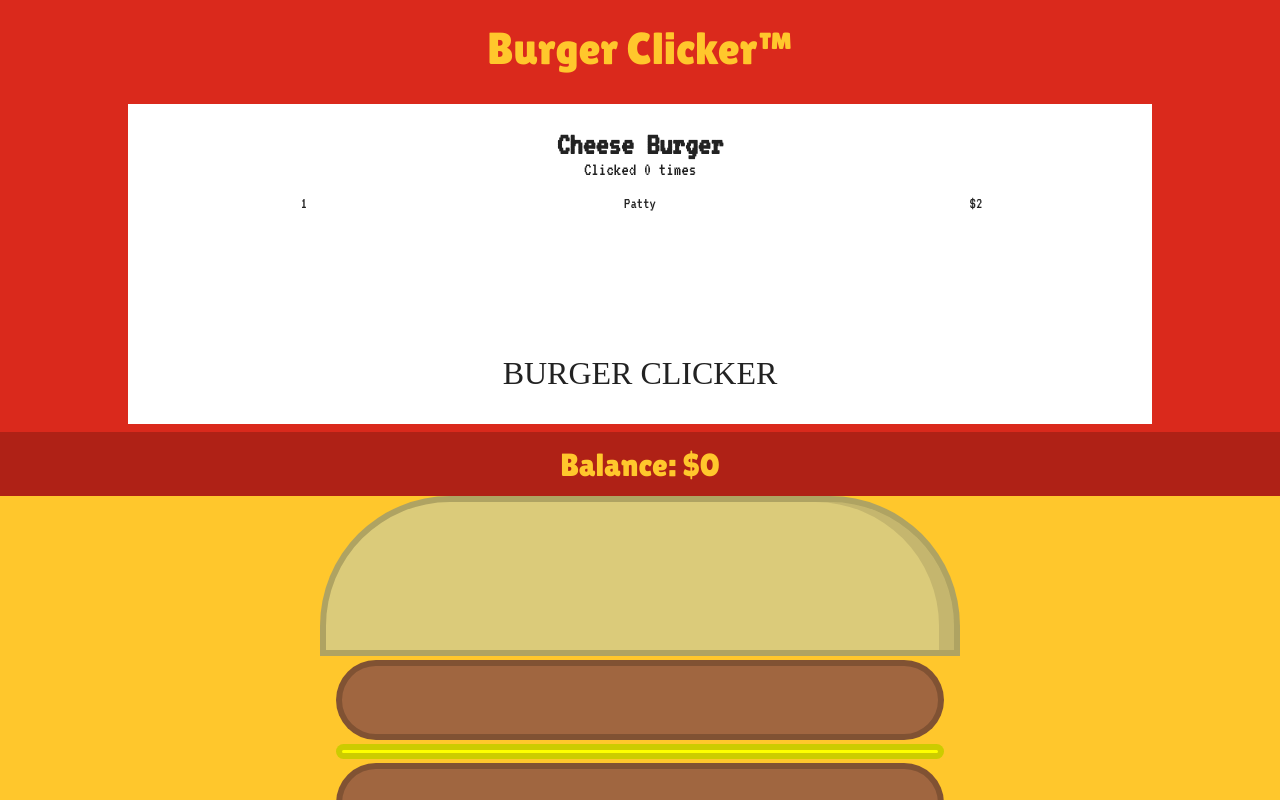
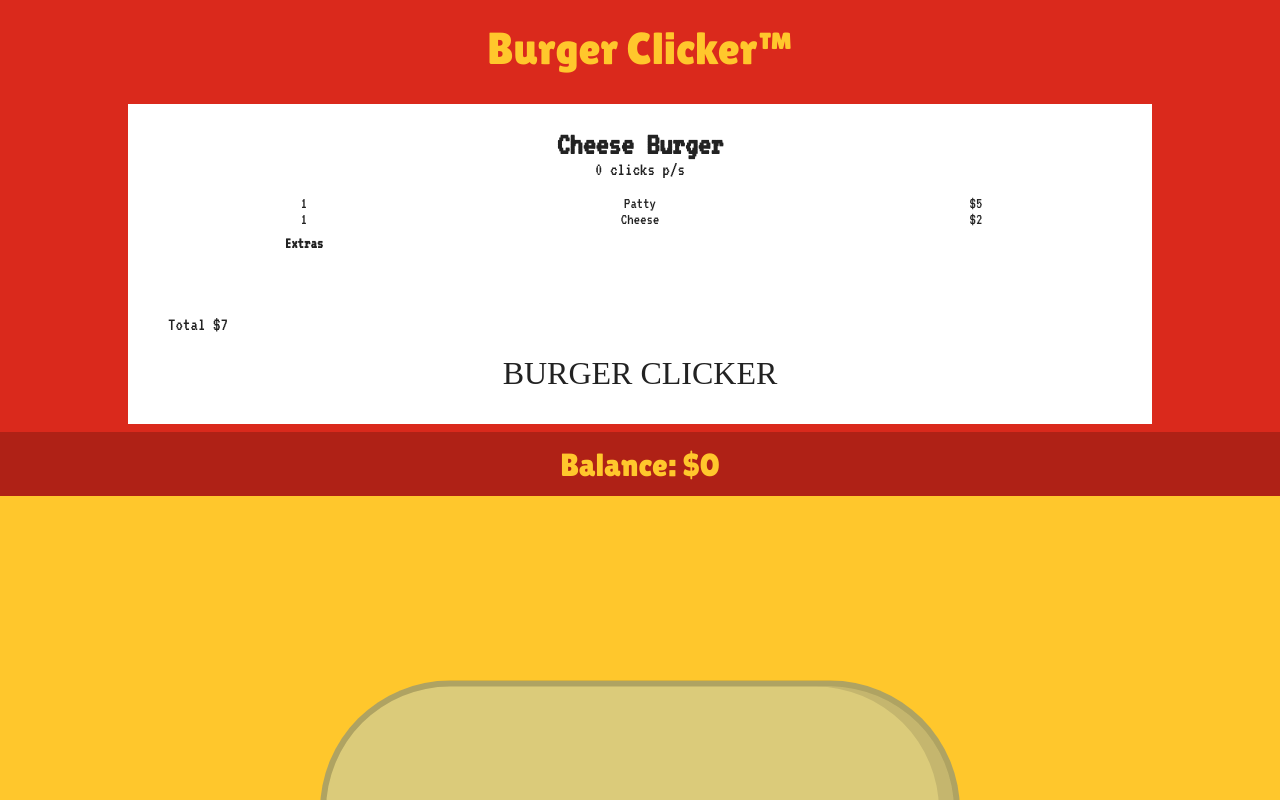
Before and after one commit to NTIG-Umea/clicker-JacobWennebro, a React (Create React App) app: page / in a window 1280 px wide. Shown: the top 800 px of the page. Built offline with nearby package versions, Linux system fonts and the light colour scheme; a web font is replaced by a local one.

Commit message:
Made upgrades purchasable

```diff
--- a/src/components/Burger.tsx
+++ b/src/components/Burger.tsx
@@ -1,12 +1,12 @@
 import React, { Component, MouseEvent } from 'react'
 
-export default class Burger extends Component<{onClick: (e: MouseEvent<HTMLDivElement>) => void}> {
+export default class Burger extends Component<{onClick: (e: MouseEvent<HTMLDivElement>) => void, upgrades: ["patty", "lettuce", "cheese"]}> {
     render() {
         return (
             <div onClick={this.props.onClick} className="burger">
                 <div className="burger__bun top burger-item"></div>
 
-                {["lettuce","patty","cheese","patty","cheese","patty","cheese","patty","cheese","patty","cheese","patty","cheese","patty",].reverse().map(i => (
+                {this.props.upgrades.reverse().map(i => (
                     <div className={`burger__${i} burger-item`}></div>
                 ))}
 
--- a/src/components/Layout.tsx
+++ b/src/components/Layout.tsx
@@ -4,16 +4,18 @@ import ReceiptPrice from './ReceiptPrice'
 import Storage from '../scripts/Storage'
 import LevelBar from './LevelBar';
 import Upgrade from './Upgrade';
+import UpgradesConfig from '../upgrades.json'
 
 interface state {
     clicks: number
+    cps: number
     xp: number
     level: number
     money: number
+    upgrades: ["patty", "lettuce", "cheese"]
 }
 
 export default class Layout extends Component<{}, state> {
-
     constructor(props: {}) {
         super(props);
 
@@ -23,10 +25,16 @@ export default class Layout extends Component<{}, state> {
 
         this.state = {
             clicks: s.clicks,
+            cps: 0,
             xp: s.xp,
             level: s.level,
-            money: s.money
+            money: s.money,
+            upgrades: s.upgrades
         }
+
+        setInterval(() => {
+            this.setState({ cps: 0 })
+        }, 1000);
 
     }
 
@@ -45,6 +53,14 @@ export default class Layout extends Component<{}, state> {
         }, 4000);
     }
 
+    upgradesToPrice(upgrades: string[]) {
+        let price = 0;
+        price += upgrades.filter(u => u === "patty").length * UpgradesConfig.patty.price;
+        price += upgrades.filter(u => u === "cheese").length * UpgradesConfig.cheese.price;
+        price += upgrades.filter(u => u === "lettuce").length * UpgradesConfig.lettuce.price;
+        return price;
+    }
+
     BurgerClick(e: MouseEvent<HTMLDivElement>) {
         const b = e.currentTarget;
 
@@ -57,6 +73,7 @@ export default class Layout extends Component<{}, state> {
                 level: this.state.level + 1,
                 xp: 0,
                 clicks: this.state.clicks + 1,
+                cps: this.state.cps+1
             });
 
         } else {
@@ -64,7 +81,8 @@ export default class Layout extends Component<{}, state> {
 
             this.setState({
                 clicks: this.state.clicks + 1,
-                xp: this.state.xp + xpIncrease
+                xp: this.state.xp + xpIncrease,
+                cps: this.state.cps+1
             });
 
             this.SpawnClickText(`+${xpIncrease} XP`, e.clientX, e.clientY);
@@ -90,10 +108,24 @@ export default class Layout extends Component<{}, state> {
                     </div>
                     <div className="receipt">
                         <h1>Cheese Burger</h1>
-                        <h3>Clicked {this.state.clicks} times</h3>
+                        <h3>{this.state.cps} clicks p/s</h3>
 
                         <div className="receipt__prices">
-                            <ReceiptPrice item="Patty" price={2} amount={1}/>
+
+                            <ReceiptPrice item="Patty" price={5} amount={1}/>
+                            <ReceiptPrice item="Cheese" price={2} amount={1}/>
+
+                            <ul className="receipt__spacer">
+                                <li><p>Extras</p></li>
+                                <li></li>
+                                <li></li>
+                            </ul>
+                            <ReceiptPrice item="Patty" price={UpgradesConfig.patty.price} amount={this.state.upgrades.filter(u => u === "patty").length}/>
+                            <ReceiptPrice item="Cheese" price={UpgradesConfig.cheese.price} amount={this.state.upgrades.filter(u => u === "cheese").length}/>
+                            <ReceiptPrice item="Lettuce" price={UpgradesConfig.lettuce.price} amount={this.state.upgrades.filter(u => u === "lettuce").length}/>
+
+                            <h3 id="totalPrice">Total ${this.upgradesToPrice(this.state.upgrades) + 7}</h3>
+
                         </div>
 
                         <span id="barcode">BURGER CLICKER</span>
@@ -104,16 +136,16 @@ export default class Layout extends Component<{}, state> {
                 </div>
                 <div className="content">
 
-                    <Burger onClick={this.BurgerClick}/>
+                    <Burger upgrades={this.state.upgrades} onClick={this.BurgerClick}/>
                     <LevelBar level={this.state.level} xp={this.state.xp}/>
 
                 </div>
                 <div className="upgrades">
                     <h1 className="nobold">Upgrades menu</h1>
                     <div className="upgrades__container">
-                        <Upgrade title="Patty" short="Doubles the experience points given for every click." price={5}/>
-                        <Upgrade title="Cheese" short="Get one additional click per second for every slice of this melty goodness." price={5}/>
-                        <Upgrade title="Lettuce" short="It may be gross, but this increases the chance of fry rain!" price={3}/>
+                        <Upgrade title="Patty" upgradeId="patty" short="Doubles the experience points given for every click." price={5} updateState={(e) => this.setState(e)} upgrades={this.state.upgrades} money={this.state.money}/>
+                        <Upgrade title="Cheese" upgradeId="cheese" short="Get one additional click per second for every slice of this melty goodness." price={2} updateState={(e) => this.setState(e)} upgrades={this.state.upgrades} money={this.state.money}/>
+                        <Upgrade title="Lettuce" upgradeId="lettuce" short="It may be gross, but this increases the chance of fry rain!" price={3} updateState={(e) => this.setState(e)} upgrades={this.state.upgrades} money={this.state.money}/>
                     </div>
                 </div>
             </div>
--- a/src/components/ReceiptPrice.tsx
+++ b/src/components/ReceiptPrice.tsx
@@ -2,6 +2,7 @@ import React, { Component } from 'react'
 
 export default class ReceiptPrice extends Component<{amount: number, item: string, price: number}> {
     render() {
+        if(this.props.amount <= 0) return (<></>);
         return (
             <ul>
                 <li>{this.props.amount}</li>
--- a/src/components/Upgrade.tsx
+++ b/src/components/Upgrade.tsx
@@ -1,9 +1,32 @@
 import React, { Component } from 'react'
+import Storage from '../scripts/Storage'
 
-export default class Upgrade extends Component<{title: string, short: string, price: number}> {
+interface props {title: string, short: string, price: number, updateState: (e: any) => void, upgradeId: string, upgrades: string[], money: number}
+
+export default class Upgrade extends Component<props> {
+
+    constructor(props: props) {
+        super(props);
+
+        this.Purchase = this.Purchase.bind(this);
+
+    }
+
+    Purchase() {
+        if(this.props.price > this.props.money) {
+            alert("You cannot afford " + this.props.title)
+            return;
+        }
+
+        this.props.updateState({ upgrades: [...this.props.upgrades, this.props.upgradeId], money: this.props.money - this.props.price });
+        Storage.set({ upgrades: [...this.props.upgrades, this.props.upgradeId], money: this.props.money - this.props.price });
+
+        console.log("Purchased item " + this.props.title);
+    }
+
     render() {
         return (
-            <div className="upgrade">
+            <div onClick={this.Purchase} className="upgrade">
                 <div>
                     <h2>{this.props.title}</h2>
                     <p>{this.props.short}</p>
--- a/src/scripts/Storage.ts
+++ b/src/scripts/Storage.ts
@@ -4,7 +4,8 @@ class Storage {
         booster: 0,
         xp: 0,
         level: 1,
-        money: 0
+        money: 0,
+        upgrades: []
     }
 
     constructor() {
@@ -18,10 +19,11 @@ class Storage {
             xp: number
             level: number
             money: number
+            upgrades: ["patty", "lettuce", "cheese"]
         };
     }
 
-    set(data: { clicks?: number, booster?: number, xp?: number, level?: number, money?: number }) {
+    set(data: { clicks?: number, booster?: number, xp?: number, level?: number, money?: number, upgrades?: string[] }) {
         localStorage.setItem("bc-save", JSON.stringify({ ...this.get(), ...data }));
     }
 }
--- a/src/style/components/layout.scss
+++ b/src/style/components/layout.scss
@@ -30,6 +30,18 @@
             min-height: 40vh;
             padding: 0.5rem;
             position: relative;
+
+            #totalPrice {
+                text-align: left;
+                margin-left: 2rem;
+                margin-top: 4rem;
+                bottom: 0;
+            }
+
+            &__spacer {
+                margin: 0.5rem 0;
+                font-weight: bold;
+            }
 
             h1 {
                 margin-top: 1rem;
--- /dev/null
+++ b/src/upgrades.json
@@ -0,0 +1,14 @@
+{
+    "patty": {
+        "name":"Patty",
+        "price": 5
+    },
+    "cheese": {
+        "name":"Cheese",
+        "price": 2
+    },
+    "lettuce": {
+        "name":"Lettuce",
+        "price": 3
+    }
+}
```
